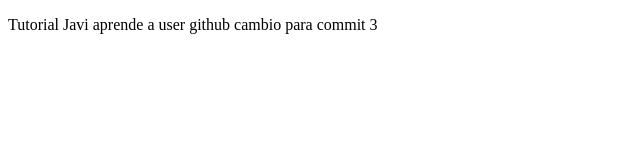
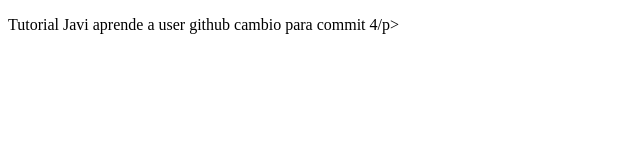
Before and after one commit to JaviJuanT/RepositorioNombreJavi, a plain HTML site: page index.html in a window 1280 px wide. Shown: the full height of the page, 0-640 px from the left. Drawn offline with Linux system fonts and the light colour scheme.

Commit message:
Update index.html
dec commit 4

```diff
--- a/index.html
+++ b/index.html
@@ -7,6 +7,6 @@
     <title>DocumentHTML5Javi</title>
 </head>
 <body>
-    <p>Tutorial Javi aprende a user github cambio para commit 3</p>
+    <p>Tutorial Javi aprende a user github cambio para commit 4/p>
 </body>
 </html>
```
